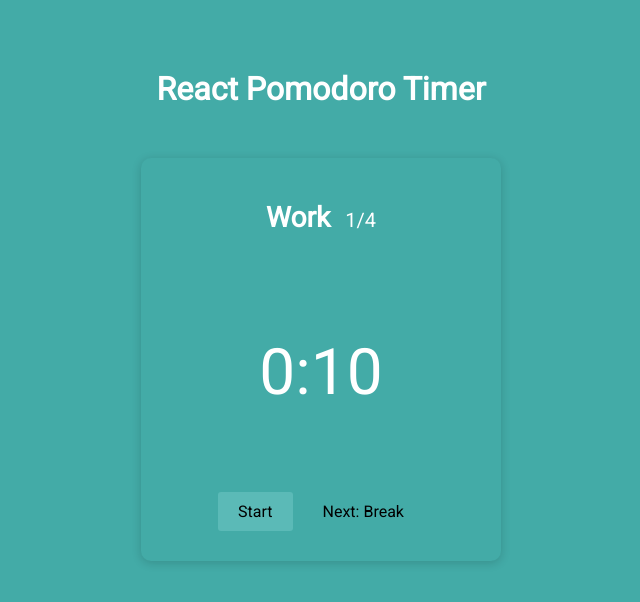
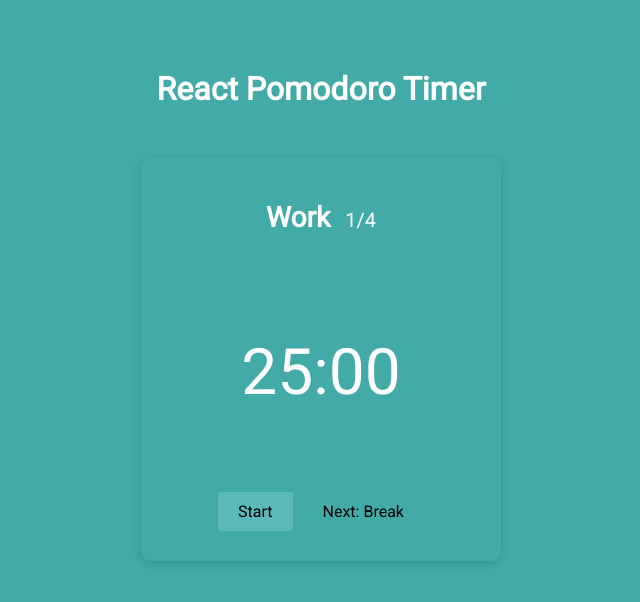
Before and after one commit to matyiu/react-pomodoro-timer, a React app: page / in a window 1280 px wide. Shown: the whole page, without its empty margins (319-959 px from the left). Built offline with nearby package versions, Linux system fonts and the light colour scheme; some packages are replaced by stand-ins of ours; some icons are missing.

Commit message:
Change document title on timer

```diff
--- a/public/index.html
+++ b/public/index.html
@@ -4,7 +4,7 @@
     <meta charset="UTF-8">
     <meta http-equiv="X-UA-Compatible" content="IE=edge">
     <meta name="viewport" content="width=device-width, initial-scale=1.0">
-    <title>Datepicker React.js</title>
+    <title>Pomodoro Timer React.js</title>
     <link rel="preconnect" href="https://fonts.gstatic.com">
     <link href="https://fonts.googleapis.com/css2?family=Roboto&display=swap" rel="stylesheet">
 </head>
--- a/src/js/components/PomodoroTimer.js
+++ b/src/js/components/PomodoroTimer.js
@@ -1,8 +1,8 @@
-import React, { useRef, useState } from 'react'
+import React, { useEffect, useRef, useState } from 'react'
 
-const WORKTIME = 10;
-const SHORTRESTTIME = 5;
-const LONGBREAKTIME = 10;
+const WORKTIME = 1500;
+const SHORTRESTTIME = 300;
+const LONGBREAKTIME = 1200;
 const LONGBREAKCYCLE = 4;
 
 const ucfirst = (([char, ...rest]) => {
@@ -78,15 +78,21 @@ const PomodoroTimer = () => {
         }
     }
 
+
     const minutes = Math.trunc(time / 60);
     const seconds = time - (minutes * 60);
+    const prettyTimer = minutes + ':' + (seconds < 10 ? '0' + seconds : seconds);
+
+    useEffect(() => {
+        document.title = `${prettyTimer} Pomodoro Timer React.js`
+    }, [prettyTimer]);
 
     return (
         <div className="pomodoro-timer">
             <h3>{ucfirst(cycle)}</h3>
             <p className="timer-round">{position + 1}/{LONGBREAKCYCLE}</p>
             <div className="timer">
-                <span className="timer-text">{minutes}:{seconds < 10 ? '0' + seconds : seconds}</span>
+                <span className="timer-text">{prettyTimer}</span>
             </div>
             <div className="timer-controls">
                 <button onClick={handlePlayTimer} className="timer-pause">Start</button>
```
